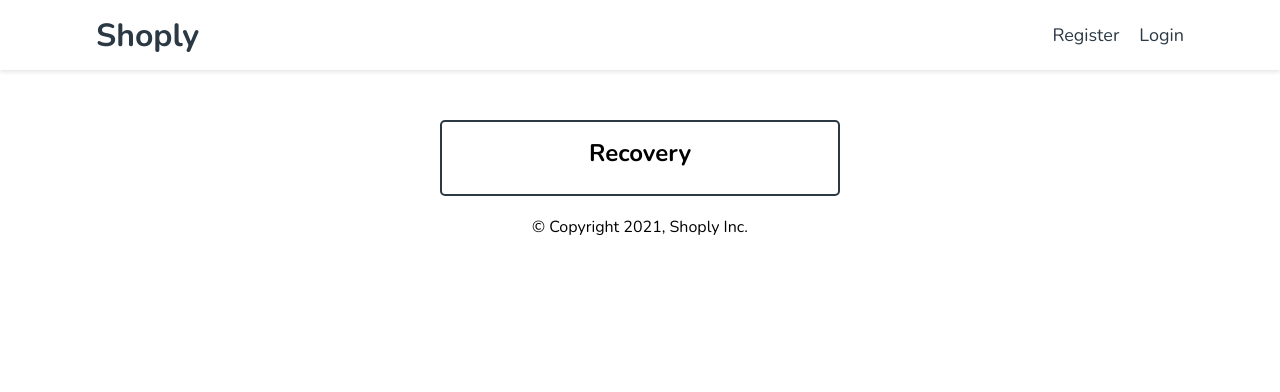
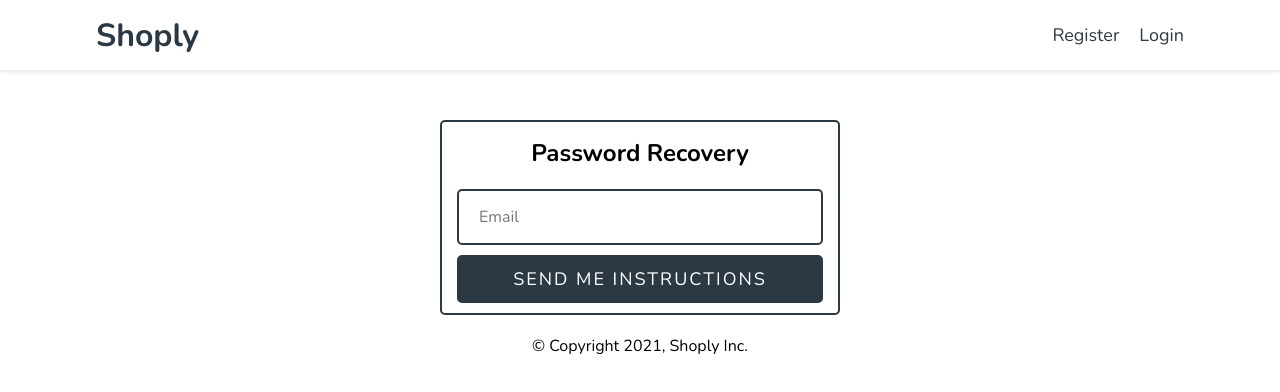
Before and after one commit to NightClover-code/basic-eCommerce-website, a React (Create React App) app: page /recovery in a window 1280 px wide. Shown: the top 392 px of the page. Built offline with nearby package versions, Linux system fonts and the light colour scheme; no server answers.

Commit message:
redirecting user when recovering password

```diff
--- a/src/components/App/default.scss
+++ b/src/components/App/default.scss
@@ -11,7 +11,7 @@
 @import '../Forms/FormInput/form-input';
 @import '../../pages/Recovery/recovery';
 @import '../Forms/MainForm/main-form';
-@import '../EmailPassword/email-password';
+@import '../PasswordRecovery/password-recovery';
 html,
 body {
   height: 100%;
--- a/src/components/Forms/MainForm/_main-form.scss
+++ b/src/components/Forms/MainForm/_main-form.scss
@@ -19,6 +19,7 @@
       width: 100%;
       .form__inputs {
         padding-bottom: 5px;
+        width: 100%;
       }
     }
     span {
--- a/src/components/PasswordRecovery/index.tsx
+++ b/src/components/PasswordRecovery/index.tsx
@@ -1,5 +1,9 @@
 //importing hooks
 import { useState } from 'react';
+//importing firebase utils
+import { auth } from '../../firebase/utils';
+//import router utils
+import { withRouter, RouteComponentProps } from 'react-router-dom';
 //importing components
 import MainForm from '../Forms/MainForm';
 import FormInput from '../Forms/FormInput';
@@ -7,26 +11,53 @@ import Button from '../Forms/Button';
 //state interface
 interface FormElementsState {
   email: string;
+  errors: string[];
 }
 const initialState: FormElementsState = {
   email: '',
+  errors: [],
 };
+//props interface
+interface PasswordRecoveryProps extends RouteComponentProps<any> {}
 //email password form component
-const PasswordRecovery: React.FC = () => {
+const PasswordRecovery: React.FC<PasswordRecoveryProps> = ({ history }) => {
   //local state
   const [formElements, setFormElements] = useState<FormElementsState>(
     initialState
   );
   const onSubmitHandler = async (e: React.FormEvent<HTMLFormElement>) => {
     e.preventDefault();
+    try {
+      const { email } = formElements;
+      //sending instructions on password recovery
+      await auth
+        .sendPasswordResetEmail(email, {
+          url: 'http://localhost:3000/login',
+        })
+        .then(() => {
+          //redirecting user
+          history.push('/login');
+        })
+        .catch(() => {
+          const err: string[] = [''];
+          //catching errors
+          setFormElements({
+            ...formElements,
+            errors: err,
+          });
+        });
+    } catch (err) {
+      console.log(err.message);
+    }
   };
-  const onChangeHandler = async (e: React.ChangeEvent<HTMLInputElement>) => {
-    e.preventDefault();
+  //on change handler
+  const onChangeHandler = (e: React.ChangeEvent<HTMLInputElement>) => {
+    setFormElements({ ...formElements, [e.target.name]: e.target.value });
   };
   return (
     <MainForm headline="Password Recovery">
-      <div className="form__inputs">
-        <form onSubmit={onSubmitHandler}>
+      <form onSubmit={onSubmitHandler}>
+        <div className="form__inputs">
           <FormInput
             onChange={onChangeHandler}
             type="email"
@@ -34,10 +65,11 @@ const PasswordRecovery: React.FC = () => {
             placeholder="Email"
             value={formElements.email}
           />
-        </form>
-      </div>
+        </div>
+        <Button type="submit">Send me instructions</Button>
+      </form>
     </MainForm>
   );
 };
 
-export default PasswordRecovery;
+export default withRouter(PasswordRecovery);
--- a/src/components/SignIn/index.tsx
+++ b/src/components/SignIn/index.tsx
@@ -76,13 +76,13 @@ const SignIn: React.FC = () => {
               value={formElements.password}
             />
           </div>
-          <Button>Sign In</Button>
+          <Link className="password__recovery" to="/recovery">
+            <h3>Forgot Password?</h3>
+          </Link>
+          <Button type="submit">Sign In</Button>
         </form>
       </div>
       <span>Or</span>
-      <Link className="password__recovery" to="/recovery">
-        <h3>Forgot Password?</h3>
-      </Link>
       <div className="social__signin">
         <form onSubmit={e => e.preventDefault()}>
           <Button onClick={signInWithGoogle}>Sign In With Google</Button>
--- a/src/pages/Recovery/index.tsx
+++ b/src/pages/Recovery/index.tsx
@@ -1,7 +1,8 @@
-import MainForm from '../../components/Forms/MainForm';
+//importing components
+import PasswordRecovery from '../../components/PasswordRecovery';
 //recovery component
 const Recovery: React.FC = () => {
-  return <MainForm headline="Recovery"></MainForm>;
+  return <PasswordRecovery />;
 };
 
 export default Recovery;
--- a/src/styles/css/default.css
+++ b/src/styles/css/default.css
@@ -188,6 +188,7 @@ footer {
 
 .main__form .container form .form__inputs {
   padding-bottom: 5px;
+  width: 100%;
 }
 
 .main__form .container span {
```
Also changed, not shown: 1 other file (tests, documents, lock files or other folders).
